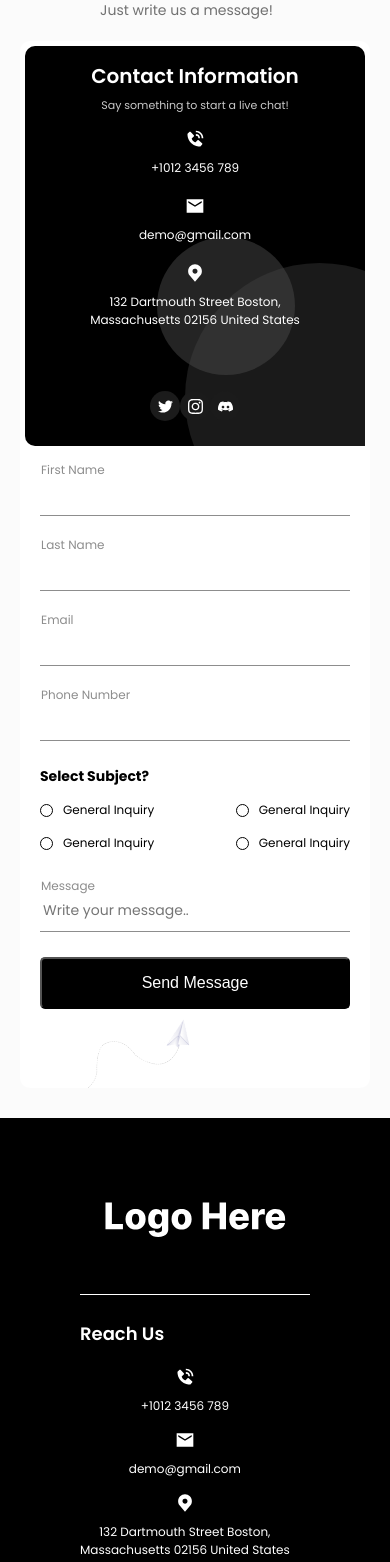
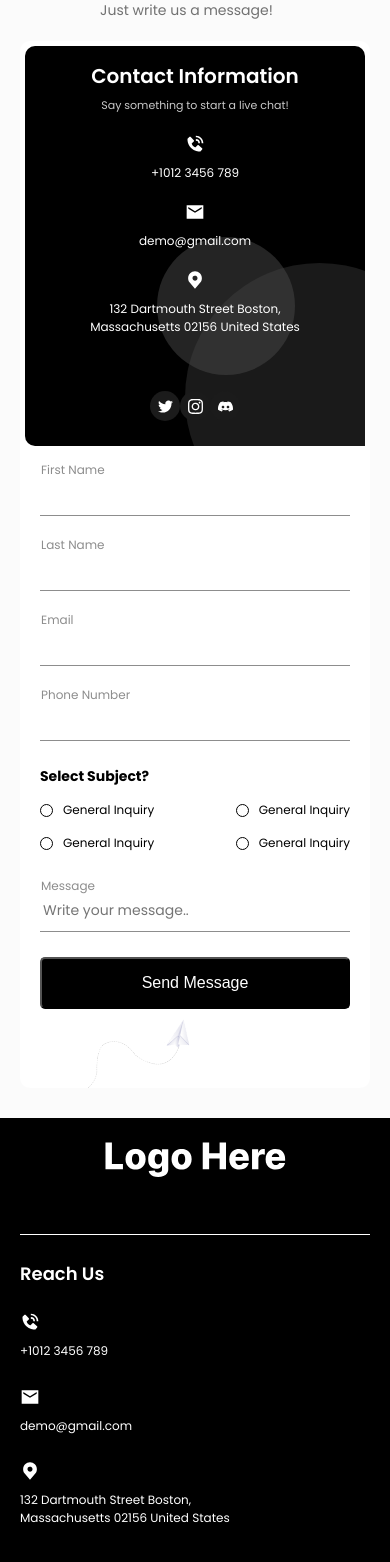
Before and after one commit to JollyR0ger42/react-contactus, a Next.js app: page / in a window 390 px wide. Shown: the part 146-1708 px from the top of the page. Built offline with nearby package versions, Linux system fonts and the light colour scheme.

Commit message:
responsive to BlockContacts

```diff
--- a/src/components/BlockContacts.js
+++ b/src/components/BlockContacts.js
@@ -16,9 +16,9 @@ const Contact = ({ icon, text }) => {
   )
 }
 
-const BlockContacts = ({contacts}) => {
+const BlockContacts = ({contacts, className}) => {
   return (
-    <div className={style.contacts}>
+    <div className={`${style.contacts} ${className}`}>
       {contacts.map((contact, idx) => <Contact key={idx} {...contact} />)}
     </div>
   )
--- a/src/components/CardInfo.js
+++ b/src/components/CardInfo.js
@@ -21,7 +21,7 @@ const CardInfo = ({ data }) => {
     <div className={style.cardInfo}>
       <div className={style.cardInfoBgWrapper}>
         <Image
-          className={style.infoBg}
+          className={style.cardInfoBg}
           src="/static/infoBg.svg"
           width={208}
           height={209}
@@ -32,7 +32,7 @@ const CardInfo = ({ data }) => {
         <h2 className={style.cardInfoTitle}>{data.title}</h2>
         <p className={style.cardInfoParag}>{data.parag}</p>
         <div style={{height: '200px'}}>
-          <BlockContacts contacts={data.contacts} />
+          <BlockContacts className={style.cardInfoContacts} contacts={data.contacts} />
         </div>
         <div className={style.socials}>
           {data.socials.map((social, idx) => <Social key={idx} {...social} />)}
--- a/src/components/Footer.js
+++ b/src/components/Footer.js
@@ -38,8 +38,8 @@ export default function Footer({ contacts, groups, joinForm }) {
       <div className={style.footerContent}>
         <div>
           <h4 className={style.footerSubtitle}>{contacts.title}</h4>
-          <div style={{ height: '144px' }}>
-            <BlockContacts contacts={contacts.list} />
+          <div className={style.footerContactsWrapper}>
+            <BlockContacts className={style.footerContacts} contacts={contacts.list} />
           </div>
         </div>
         {groups.map((group, idx) => <Group key={idx} {...group} />)}
--- a/src/components/blockContacts.module.scss
+++ b/src/components/blockContacts.module.scss
@@ -2,7 +2,7 @@
   display: flex;
   align-items: center;
   font-size: 16px;
-  text-align: center;
+  align-items: inherit;
 
   @media (max-width: 640px) {
     font-size: 12px;
@@ -15,6 +15,7 @@
   }
 
   &Icon {
+    margin-top: 5px;
     margin-right: 27px;
 
     @media (max-width: 640px) {
@@ -30,8 +31,4 @@
   justify-content: space-between;
   height: 100%;
   font-family: var(--font-poppins);
-
-  @media (max-width: 640px) {
-    align-items: center;
-  }
 }
--- a/src/components/cardInfo.module.scss
+++ b/src/components/cardInfo.module.scss
@@ -51,6 +51,15 @@
       margin-bottom: 15px;
     }
   }
+
+  &Contacts {
+    align-items: flex-start;
+
+    @media (max-width: 640px) {
+      align-items: center;
+      text-align: center;
+    }
+  }
 }
 
 .socials {
--- a/src/components/contactCard.module.scss
+++ b/src/components/contactCard.module.scss
@@ -31,6 +31,7 @@
         position: relative;
         bottom: -54px;
         right: 12%;
+        transform: scale(1);
 
         @media (max-width: 640px) {
           transform: scale(0.5);
--- a/src/components/footer.module.scss
+++ b/src/components/footer.module.scss
@@ -6,6 +6,10 @@
   flex-direction: column;
   color: #fff;
   font-family: var(--font-poppins);
+
+  @media (max-width: 640px) {
+    padding: 20px 20px 35px;
+  }
 
   &Logo {
     filter: invert(1);
@@ -42,6 +46,21 @@
       display: flex;
       flex-direction: column;
     }
+  }
+
+  &ContactsWrapper {
+    height: 144px;
+    align-items: flex-start;
+    display: flex;
+
+    @media (max-width: 640px) {
+      height: 220px;
+    }
+  }
+
+  &Contacts {
+    align-items: flex-start;
+    text-align: left;
   }
 }
 
```
